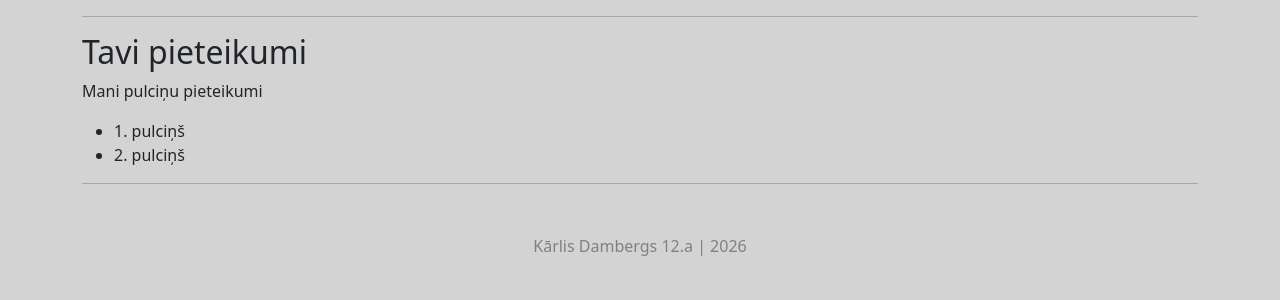
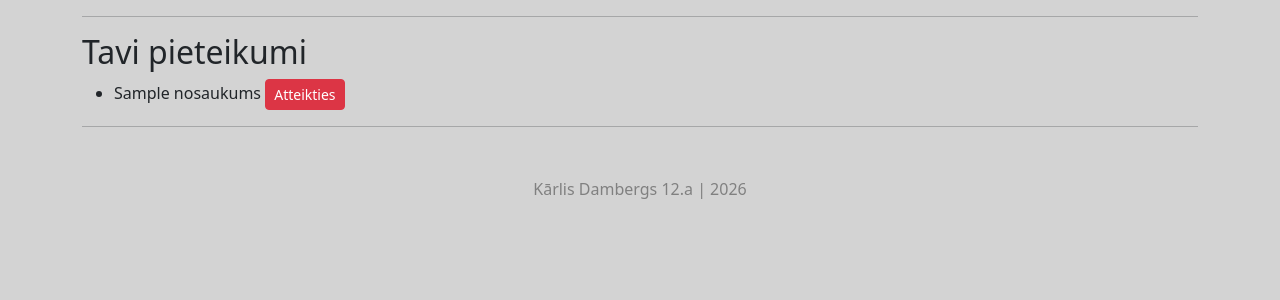
Before and after one commit to karlitisTV3/skolas-pulcinu-sistema, a Flask app: template templates/pieteikumi.html in a window 1280 px wide. Shown: the part 112-412 px from the top of the page. Run offline with Flask 3, Linux system fonts and the light colour scheme; the template is opened without the code that fills it: most values are stand-ins (such as "Sample title", 1, 10 or a date in 2020).

Commit message:
pievienots /atteikties, bet nestrādā līdz galam

```diff
--- a/app.py
+++ b/app.py
@@ -104,19 +104,54 @@ def pievienoties():
     if vietas and vietas[0] > 0 and not atbilde:
 
         cur.execute("INSERT INTO pieteikumi (user_id, pulcins_id) VALUES (?, ?)", (user_id, pulcins_id))
-        cur.execute("UPDATE pulcini SET vietas = vietas - 1 WHERE id=?", (pulcins_id,))
+        cur.execute("UPDATE pulcini SET vietas = vietas - 1 WHERE id = ?", (pulcins_id,))
         conn.commit()
 
     conn.close()
 
     return redirect('/izvelne')
 
+
 @app.route("/pieteikumi")
 def pieteikumi():
 
+    user_id = session.get('id')
+    conn = sqlite3.connect("datubaze.db")
+    conn.row_factory = sqlite3.Row
+    cur = conn.cursor()
+
+    cur.execute("""
+    SELECT pulcini.id, pulcini.nosaukums
+    FROM pieteikumi
+    JOIN pulcini ON pieteikumi.pulcins_id = pulcini.id
+    WHERE pieteikumi.user_id = ?
+    """, (user_id,))
+
+    pieteikumi = cur.fetchall()
+    conn.close()
+
+    return render_template("pieteikumi.html", pieteikumi=pieteikumi)
 
 
-    return render_template("pieteikumi.html")
+@app.route('/atteikties', methods=['POST'])
+def atteikties():
+
+    user_id = session.get('id')
+    pulcins_id = request.form.get('pulcins_id')
+
+    if not pulcins_id:
+        return redirect('/pieteikumi')
+
+    conn = sqlite3.connect("datubaze.db", timeout=10)
+    cur = conn.cursor()
+
+    cur.execute("DELETE FROM pieteikumi WHERE user_id = ? AND pulcins_id = ?", (user_id, pulcins_id))
+    cur.execute("UPDATE pulcini SET vietas = vietas + 1 WHERE id = ?", (pulcins_id,))
+
+    conn.commit()
+    conn.close()
+
+    return redirect('/pieteikumi')
 
 
 @app.route('/admin')
--- a/templates/pieteikumi.html
+++ b/templates/pieteikumi.html
@@ -3,11 +3,20 @@
 
 <h2>Tavi pieteikumi</h2>
 
-<p>Mani pulciņu pieteikumi</p>
-
+{% if pieteikumi %}
 <ul>
-    <li>1. pulciņš</li>
-    <li>2. pulciņš</li>
+{% for i in pieteikumi %}
+    <li>
+        {{i.nosaukums}}
+        <form method="POST" action="/atteikties" style="display:inline;">
+            <input type="hidden" name="pulcins_id" value="{{i.id}}">
+            <button class="btn btn-danger btn-sm">Atteikties</button>
+        </form>
+    </li>
+{% endfor %}
 </ul>
+{% else %}
+<p>Nav pieteikumu</p>
+{% endif %}
 
 {% endblock %}
```
Also changed, not shown: 1 other file.
